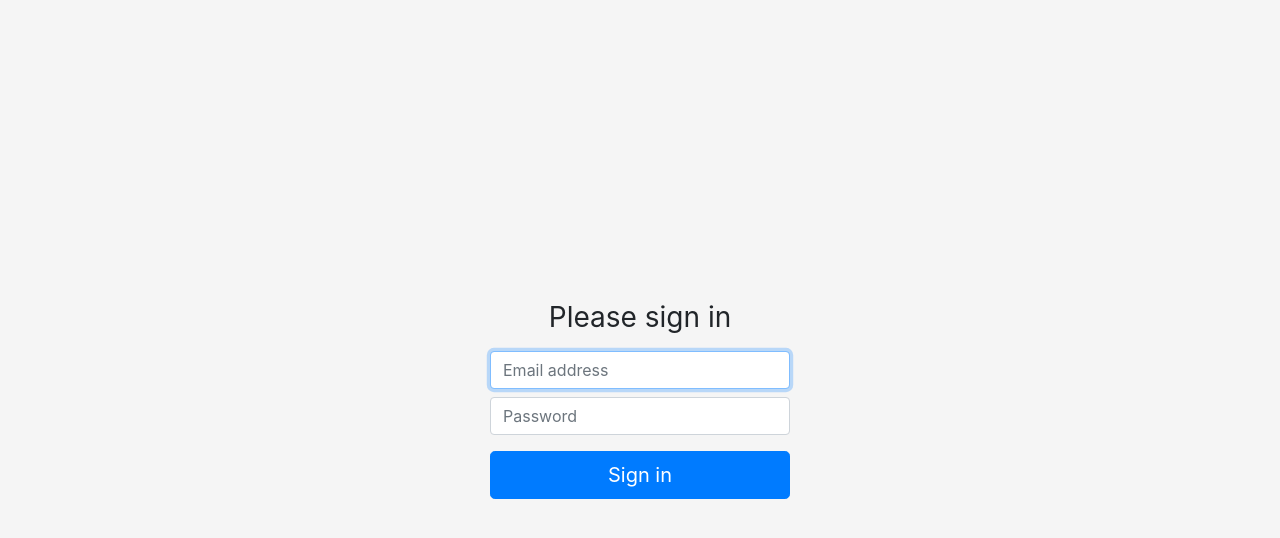
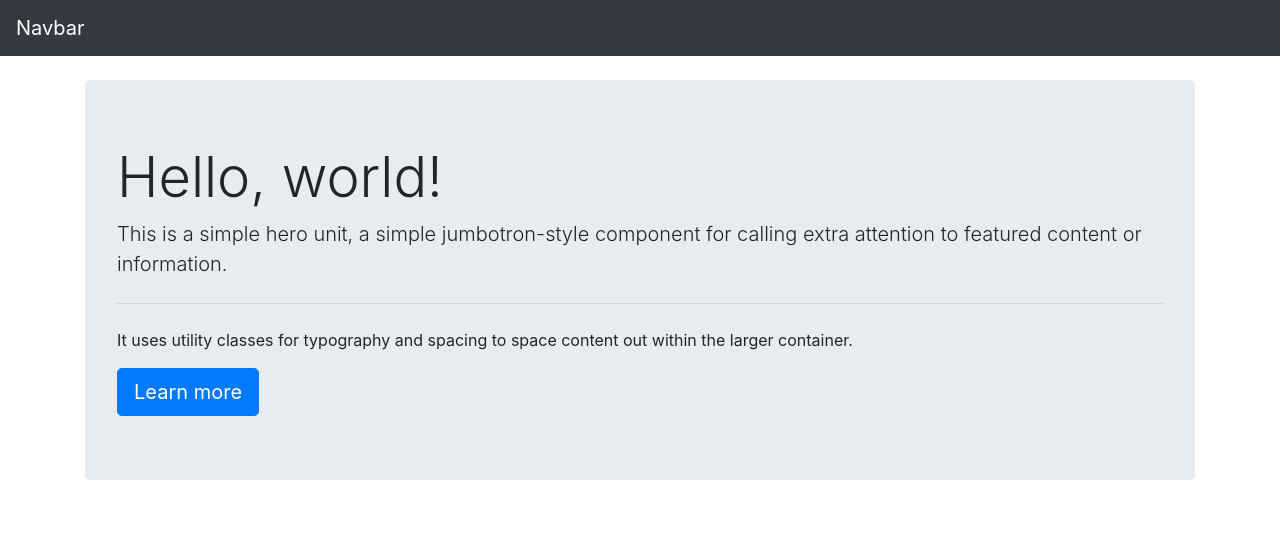
Before and after one commit to asmarse/cs405-homeworks, a plain HTML site: page index.html in a window 1280 px wide. Drawn offline with nearby package versions, Linux system fonts and the light colour scheme.

Commit message:
Add files via upload

```diff
--- a/index.html
+++ b/index.html
@@ -2,37 +2,24 @@
 <html lang="en">
   <head>
     <meta charset="utf-8">
-    <title>Sign-in Example</title>
+    <title>Jumbotron Example</title>
     <meta name="viewport" content="width=device-width, initial-scale=1, shrink-to-fit=no">
     <!-- Bootstrap CSS -->
     <link href="https://stackpath.bootstrapcdn.com/bootstrap/4.0.0/css/bootstrap.min.css" rel="stylesheet">
-    <style>
-      html, body {
-        height: 100%;
-      }
-      body {
-        display: flex;
-        align-items: center;
-        padding-top: 40px;
-        padding-bottom: 40px;
-        background-color: #f5f5f5;
-      }
-      .form-signin {
-        width: 100%;
-        max-width: 330px;
-        padding: 15px;
-        margin: auto;
-      }
-    </style>
   </head>
   <body>
-    <form class="form-signin">
-      <h1 class="h3 mb-3 font-weight-normal text-center">Please sign in</h1>
-      <label for="inputEmail" class="sr-only">Email address</label>
-      <input type="email" id="inputEmail" class="form-control" placeholder="Email address" required autofocus>
-      <label for="inputPassword" class="sr-only">Password</label>
-      <input type="password" id="inputPassword" class="form-control mt-2" placeholder="Password" required>
-      <button class="btn btn-lg btn-primary btn-block mt-3" type="submit">Sign in</button>
-    </form>
+    <nav class="navbar navbar-expand-md navbar-dark bg-dark fixed-top">
+      <a class="navbar-brand" href="#">Navbar</a>
+    </nav>
+
+    <main role="main" class="container" style="margin-top: 80px;">
+      <div class="jumbotron">
+        <h1 class="display-4">Hello, world!</h1>
+        <p class="lead">This is a simple hero unit, a simple jumbotron-style component for calling extra attention to featured content or information.</p>
+        <hr class="my-4">
+        <p>It uses utility classes for typography and spacing to space content out within the larger container.</p>
+        <a class="btn btn-primary btn-lg" href="#" role="button">Learn more</a>
+      </div>
+    </main>
   </body>
 </html>
```
